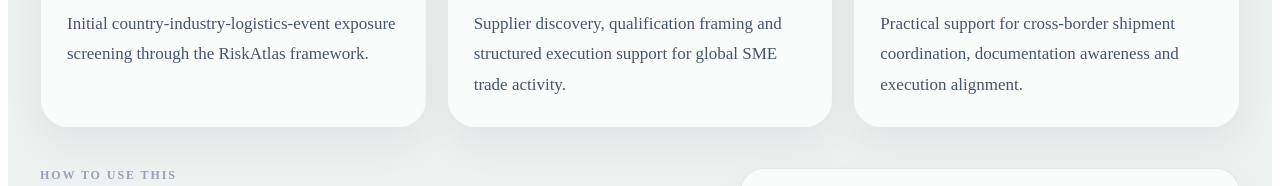
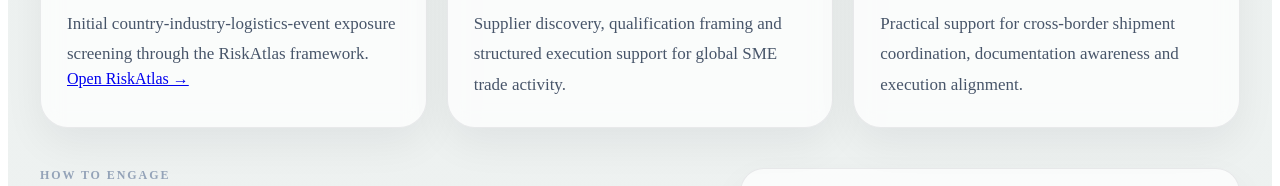
Before and after one commit to marspeterli1975-glitch/eastrion-site, a Next.js app: page /solutions in a window 1280 px wide. Shown: the part 579-765 px from the top of the page. Built offline with nearby package versions, Linux system fonts and the light colour scheme.

Commit message:
Update page.tsx

```diff
--- a/app/solutions/page.tsx
+++ b/app/solutions/page.tsx
@@ -34,6 +34,9 @@ export default function SolutionsPage() {
               <p>
                 Initial country-industry-logistics-event exposure screening through the RiskAtlas framework.
               </p>
+              <Link href="/riskatlas" className="text-link">
+                Open RiskAtlas →
+              </Link>
             </div>
 
             <div className="content-card">
@@ -59,11 +62,11 @@ export default function SolutionsPage() {
         <div className="content-shell">
           <div className="content-feature">
             <div>
-              <span className="content-kicker">How to use this</span>
+              <span className="content-kicker">How to engage</span>
               <h2>Start with visibility, then deepen the workflow.</h2>
               <p>
-                A typical engagement can begin with a lightweight exposure scan, then move toward more
-                detailed sourcing review, corridor discussion, execution planning or tailored assessment.
+                A typical engagement can begin with a lightweight exposure scan, then move toward
+                more detailed sourcing review, corridor discussion, execution planning or tailored assessment.
               </p>
             </div>
 
```
